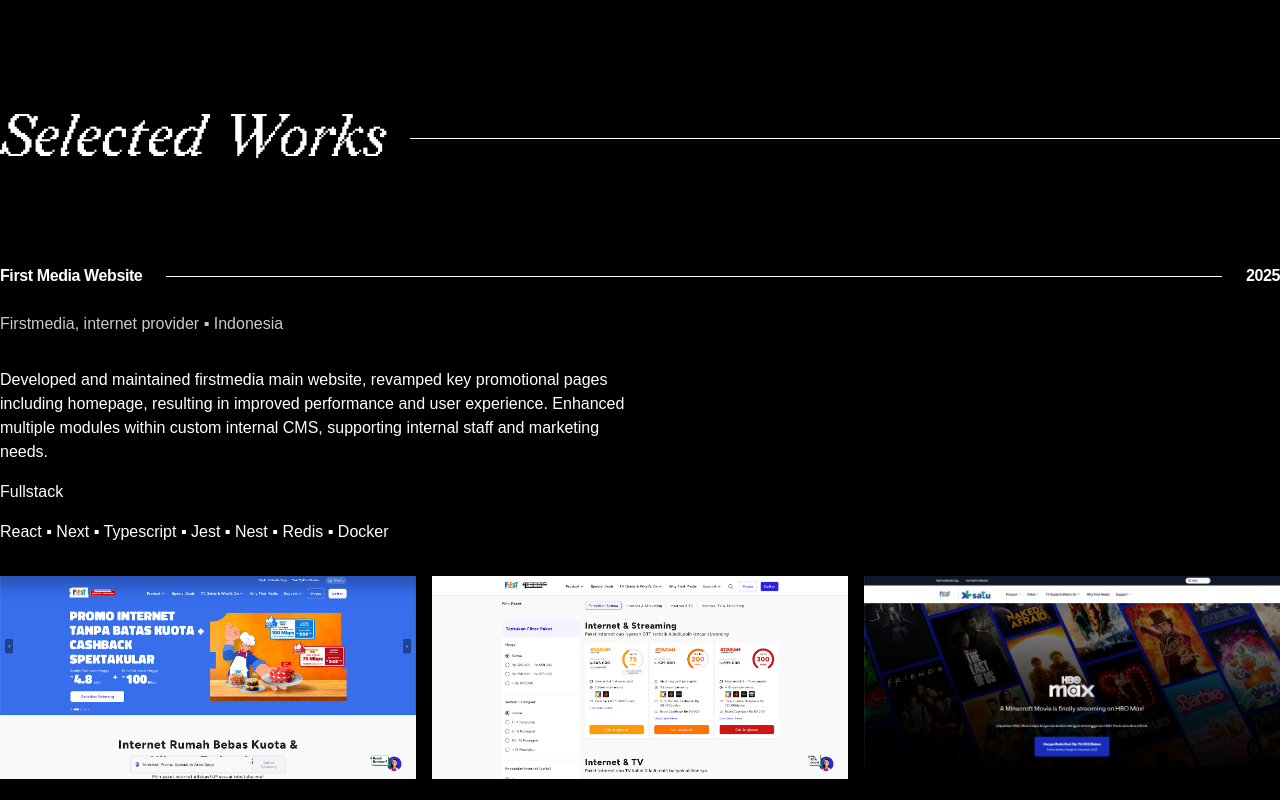
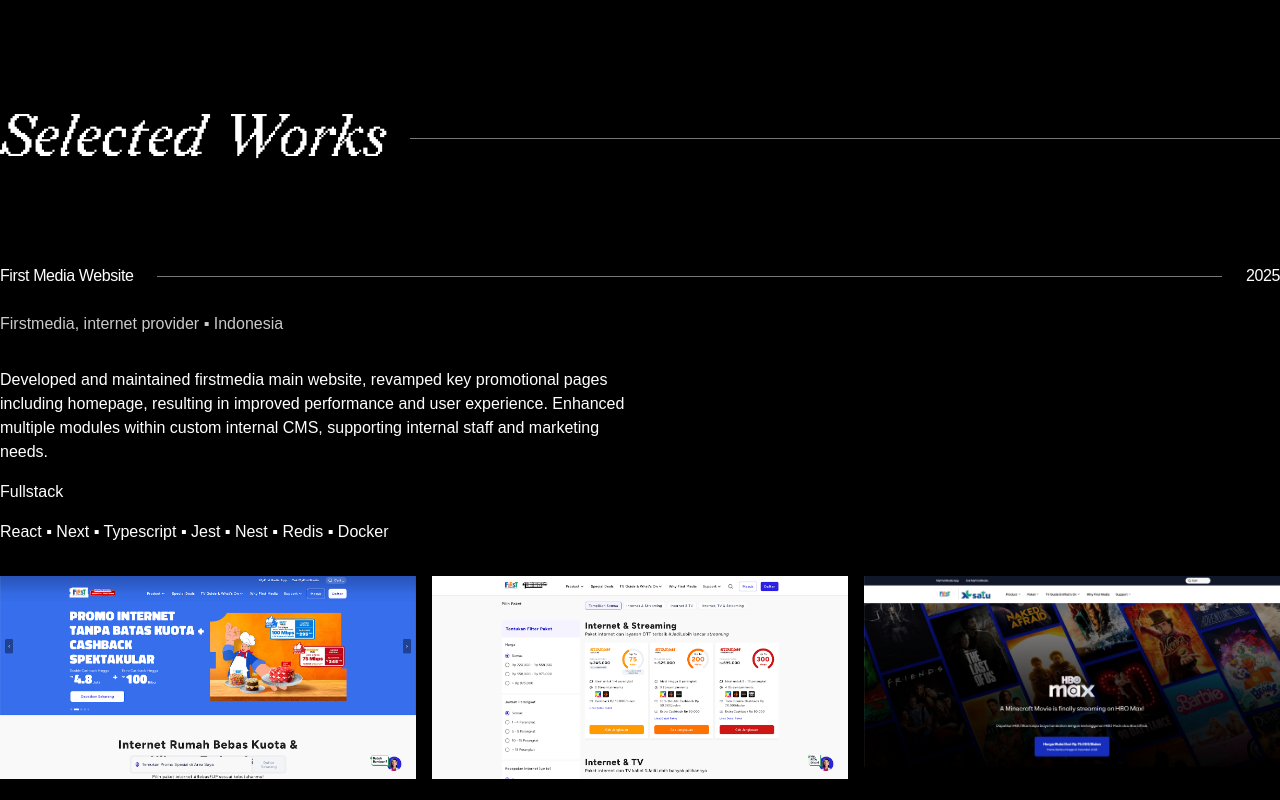
Before and after one commit to irxd/portfolio, a Next.js app: page / in a window 1280 px wide. Shown: the part 820-1620 px from the top of the page. Built offline with nearby package versions, Linux system fonts and the light colour scheme.

Commit message:
feat: adjust line color

```diff
--- a/app/components/WorkTitle.tsx
+++ b/app/components/WorkTitle.tsx
@@ -9,6 +9,7 @@
   year: string
   onClick?: () => void
   isButton: boolean
+  isActive: boolean
 }
 
 export default function WorkTitle({
@@ -16,6 +17,7 @@
   year,
   onClick,
   isButton,
+  isActive,
 }: WorkTitleProps) {
   const lineRef = useRef<HTMLDivElement>(null)
 
@@ -45,16 +47,23 @@
     <button
       onClick={onClick}
       className={twMerge(
-        'flex w-full items-center text-base font-bold tracking-tight',
+        'flex w-full items-center text-base tracking-tight',
         isButton ? 'cursor-pointer' : '',
       )}
     >
-      <h2 className="text-left">{company}</h2>
+      <h2
+        className={twMerge('text-left', isActive ? 'font-semibold' : 'font-normal')}
+      >
+        {company}
+      </h2>
       <div
         ref={lineRef}
-        className="flex-grow mx-6 h-[1px] bg-foreground origin-left"
+        className={twMerge(
+          'flex-grow mx-6 h-[1px] origin-left',
+          isActive ? 'bg-foreground' : 'bg-[#777777]',
+        )}
       />
-      <p>{year}</p>
+      <p className={isActive ? 'font-semibold' : 'font-normal'}>{year}</p>
     </button>
   )
 }
--- a/app/components/Works.tsx
+++ b/app/components/Works.tsx
@@ -48,13 +48,18 @@
         </h1>
         <div
           ref={lineRef}
-          className="flex-grow ml-6 h-[1px] bg-foreground origin-left"
+          className="flex-grow ml-6 h-[1px] bg-[#777777] origin-left"
         />
       </div>
       <div className="space-y-16 md:space-y-32 mt-16 md:mt-24">
         {selectedWorks.map((work) => (
           <article key={work.id}>
-            <WorkTitle company={work.company} year={work.year} isButton={false} />
+            <WorkTitle
+              company={work.company}
+              year={work.year}
+              isButton={false}
+              isActive={false}
+            />
             <WorkDescription
               companyDescription={work.companyDescription}
               workDescription={work.workDescription}
--- a/app/works/page.tsx
+++ b/app/works/page.tsx
@@ -1,17 +1,17 @@
-"use client"
+'use client'
 
-import gsap from "gsap"
-import ScrollTrigger from "gsap/ScrollTrigger"
-import localFont from "next/font/local"
-import { useEffect, useRef, useState } from "react"
-import { twMerge } from "tailwind-merge"
-import Container from "../components/Container"
-import WorkDescription from "../components/WorkDescription"
-import WorkTitle from "../components/WorkTitle"
-import { allWorks } from "../data/works"
+import gsap from 'gsap'
+import ScrollTrigger from 'gsap/ScrollTrigger'
+import localFont from 'next/font/local'
+import { useEffect, useRef, useState } from 'react'
+import { twMerge } from 'tailwind-merge'
+import Container from '../components/Container'
+import WorkDescription from '../components/WorkDescription'
+import WorkTitle from '../components/WorkTitle'
+import { allWorks } from '../data/works'
 
 const redaction35Italic = localFont({
-  src: "../fonts/Redaction_35-Italic.woff2",
+  src: '../fonts/Redaction_35-Italic.woff2',
 })
 
 export default function AllWorks() {
@@ -30,11 +30,11 @@
         {
           scaleX: 1,
           duration: 1.5,
-          ease: "power3.inOut",
+          ease: 'power3.inOut',
           scrollTrigger: {
             trigger: lineRef.current,
-            start: "top bottom-=100",
-            toggleActions: "play none none none",
+            start: 'top bottom-=100',
+            toggleActions: 'play none none none',
           },
         },
       )
@@ -44,12 +44,12 @@
   return (
     <Container>
       <div className="flex items-center">
-        <h1 className={twMerge("text-3xl md:text-6xl", redaction35Italic.className)}>
+        <h1 className={twMerge('text-3xl md:text-6xl', redaction35Italic.className)}>
           All Works
         </h1>
         <div
           ref={lineRef}
-          className="flex-grow ml-6 h-[1px] bg-foreground origin-left"
+          className="flex-grow ml-6 h-[1px] bg-[#777777] origin-left"
         />
       </div>
       <div className="space-y-8 md:space-y-8 mt-16 md:mt-24">
@@ -62,6 +62,7 @@
                 setActiveWorkId(activeWorkId === work.id ? null : work.id)
               }
               isButton={true}
+              isActive={activeWorkId === work.id}
             />
             <WorkDescription
               companyDescription={work.companyDescription}
```
